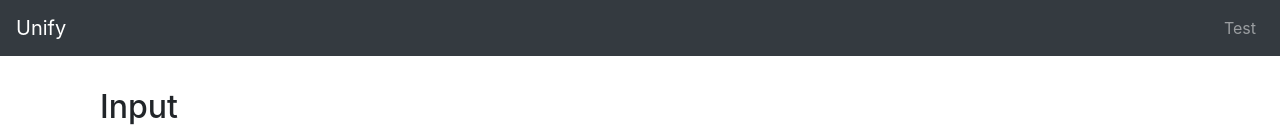
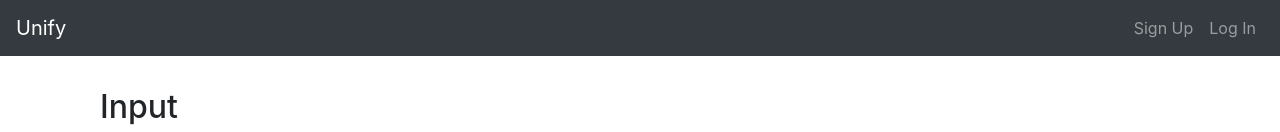
Before and after one commit to caldric/unify, a React (Create React App) app in the folder client/: page / in a window 1280 px wide. Shown: the top 132 px of the page. Built offline with nearby package versions, Linux system fonts and the light colour scheme.

Commit message:
Create sign up and log in links

```diff
--- a/client/src/components/NavComponent.tsx
+++ b/client/src/components/NavComponent.tsx
@@ -11,8 +11,11 @@ const NavComponent: React.FC = () => {
           Unify
         </Navbar.Brand>
         <Nav className="ml-auto">
-          <Nav.Link as={Link} to="/test">
-            Test
+          <Nav.Link as={Link} to="/signup">
+            Sign Up
+          </Nav.Link>
+          <Nav.Link as={Link} to="/login">
+            Log In
           </Nav.Link>
         </Nav>
       </Nav>
```
